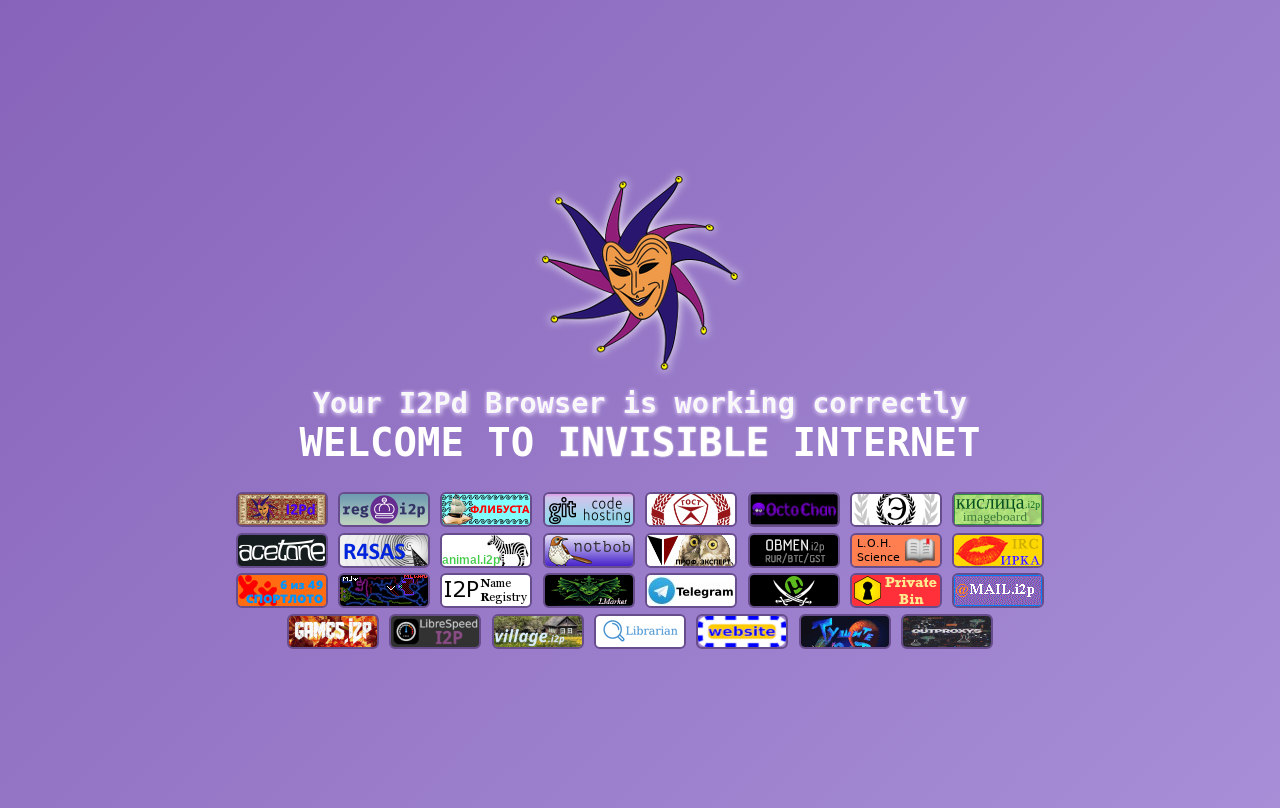
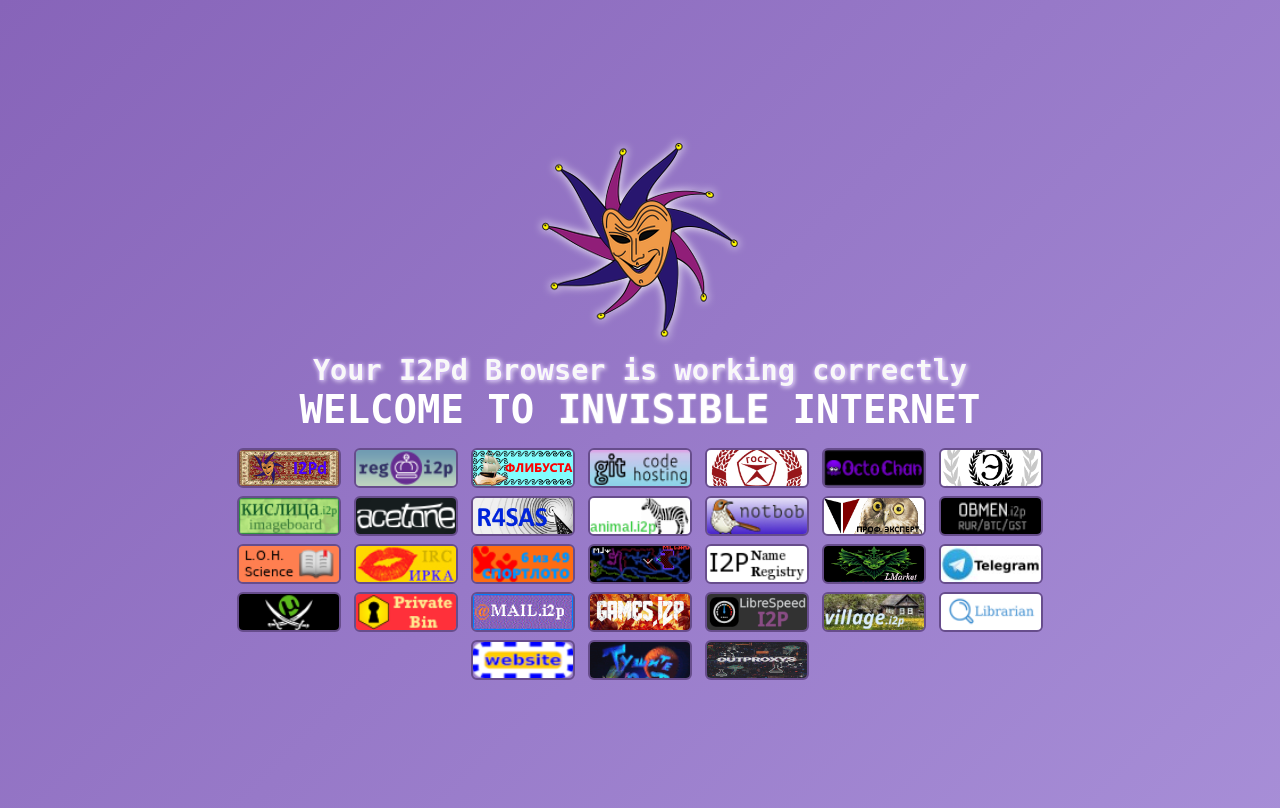
Before and after one commit to PurpleI2P/i2pd.i2p, a PHP site: page / in a window 1280 px wide. Shown: the top 808 px of the page. Run offline with PHP 8.4, Linux system fonts and the light colour scheme.

Commit message:
css: change .badge size for dekstop

```diff
--- a/style.css
+++ b/style.css
@@ -85,14 +85,14 @@ body {
     color: rgba(194, 151, 252, 0);
 }
 .spacer {
-    margin: 2em 0;
+    margin: 1em 0;
 }
 .badge {
-    width: 88px;
-    height: 31px;
+    width: 100px;
+    height: 36px;
     border-radius: 6px;
     border: 2px solid #674d8c;
-    margin: 0.1em;
+    margin: 0.2em;
     transition: all 0.3s ease, box-shadow 0.4s ease;
 }
 .badge:hover {
@@ -109,5 +109,6 @@ body {
     .text2 { font-size: 2em; }
     .logo { max-width: 150px; }
     .wrapper { padding: 0.5em; }
-    .badge { width: 70px; height: 25px; margin: 0.3em; }
+    .badge { width: 70px; height: 25px; margin: 0.2em; }
 }
+}
```
